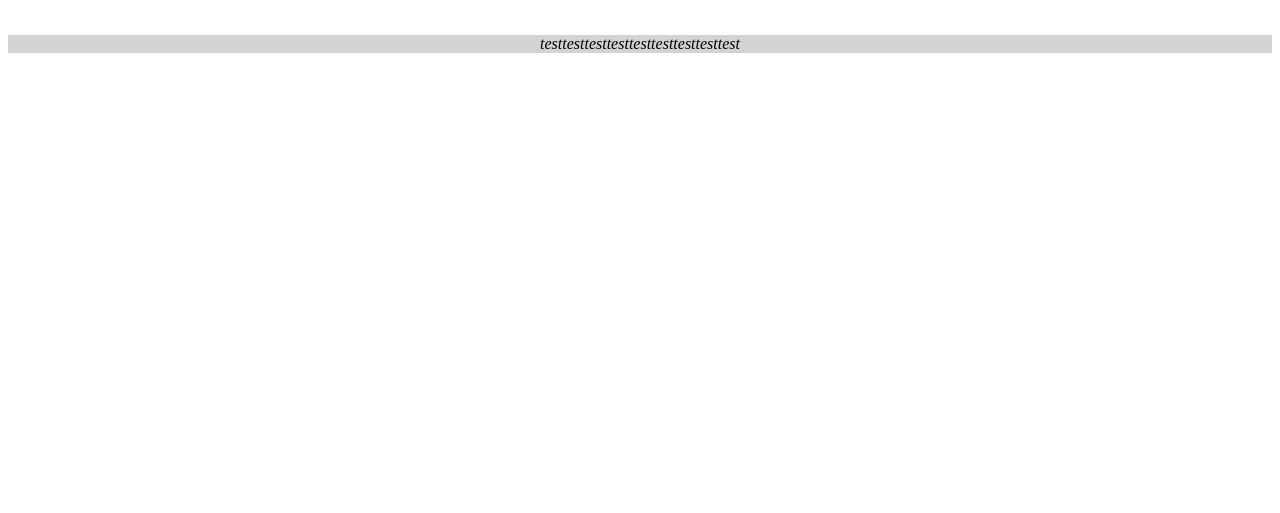
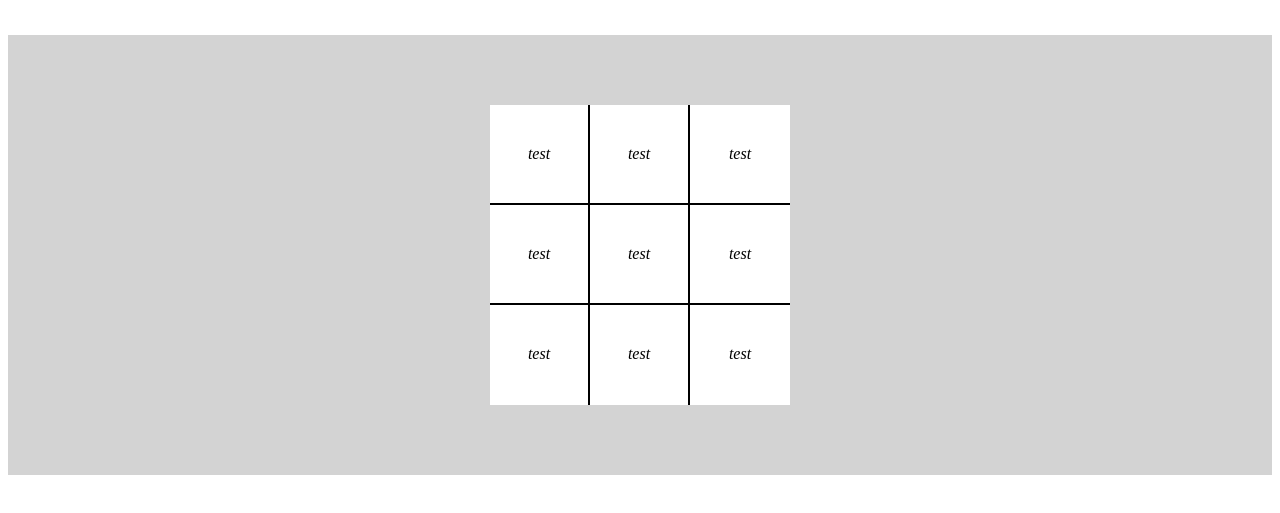
Before and after one commit to grzesiekS/Tic-Tac-Toe_Game, a website: page src/index.html in a window 1280 px wide. Shown: the part 137-650 px from the top of the page. Drawn offline with nearby package versions, Linux system fonts and the light colour scheme; files that its build step writes are made by us from their sources.

Commit message:
Add style for game content section

```diff
--- a/src/sass/game_content/_game_content.scss
+++ b/src/sass/game_content/_game_content.scss
@@ -1 +1,42 @@
 /* Game content section */
+.game_content {
+  padding: 70px 0;
+}
+
+.game_content__panel {
+  width: $game-width;
+  height: $game-height;
+  background-color: $light-color;
+  margin: 0 auto;
+
+  .game_content__field {
+    position: relative;
+    flex: 33.3333%;
+    width: $game-width/3;
+    height: $game-height/3;
+    border-right: 2px solid $dark-color;
+    border-bottom: 2px solid $dark-color;
+    text-align: center;
+
+    &:nth-child(3n) {
+      border-right: none;
+    }
+
+    &:nth-child(7), &:nth-child(8), &:nth-child(9) {
+      border-bottom: none;
+    }
+
+    i {
+      display: block;
+      padding-top: 40px;
+      width: 100%;
+      height: 100%;
+      transition: $transition;
+
+      &:hover {
+        cursor: pointer;
+        background-color: $main-color;
+      }
+    }
+  }
+}
--- a/src/sass/setting/_setting.scss
+++ b/src/sass/setting/_setting.scss
@@ -1,8 +1,12 @@
 /* Variables */
+$game-width: 300px;
+$game-height: 300px;
+
 /* Color */
 $main-color: red;
 $light-color: white;
 $light-gray-color: lightgray;
+$dark-color: black;
 
 /* options */
 $transition: 1s all;
--- a/src/sass/style.scss
+++ b/src/sass/style.scss
@@ -2,3 +2,4 @@
 @import "./grid/grid";
 
 @import "./header/header";
+@import "./game_content/game_content";
```
